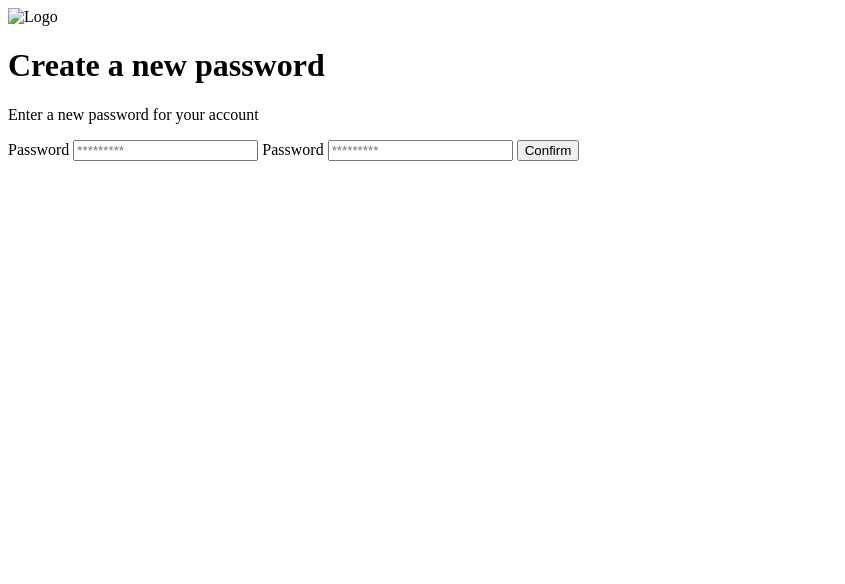
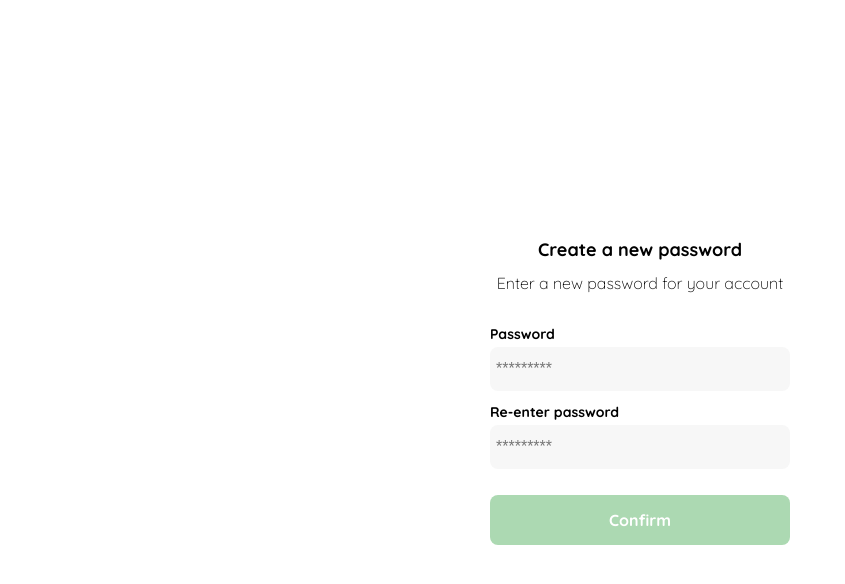
Before and after one commit to m-almeci/yard-sale, a plain HTML site: page password.html in a window 1280 px wide. Shown: the whole page, without its empty margins (0-845 px from the left). Drawn offline with Linux system fonts and the light colour scheme.

Commit message:
Add CSS styles for password creation screen

```diff
--- a/password.html
+++ b/password.html
@@ -3,12 +3,99 @@
 <head>
     <meta charset="UTF-8">
     <meta name="viewport" content="width=device-width, initial-scale=1.0">
+    <link rel="preconnect" href="https://fonts.gstatic.com" crossorigin>
+    <link href="https://fonts.googleapis.com/css2?family=Quicksand:wght@300;500;700&display=swap" rel="stylesheet">
     <title>Document</title>
+    <style>
+        :root {
+            --very-light-pink: #C7C7C7;
+            --text-input-field: #F7F7F7;
+            --hospital-green: #ACD9B2;
+            --white: #FFFFFF;
+            --black: #000000;
+            --sm: 14px;
+            --md: 16px;
+            --lg: 18px;
+        }
+        body {
+            margin: 0;
+            font-family: 'Quicksand', sans-serif;
+        }
+        .login {
+            width: 100%;
+            height: 100vh;
+            display: grid;
+            place-items: center;
+        }
+        .form-container {
+            display: grid;
+            grid-template-rows: auto 1fr auto;
+            width: 300px;
+        }
+        .logo {
+            width: 150px;
+            margin-bottom: 48px;
+            justify-self: center;
+            display: none;
+        }
+        .title {
+            font-size: var(--lg);
+            margin-bottom: 12px;
+            text-align: center;
+        }
+        .subtitle {
+            color: var(--black);
+            font-size: var(--md);
+            font-weight: 300;
+            margin-top: 0;
+            margin-bottom: 32px;
+            text-align: center;
+        }
+        .form {
+            display: flex;
+            flex-direction: column;
+        }
+        .label {
+            font-size: var(--sm);
+            font-weight: bold;
+            margin-bottom: 4px;
+        }
+        .input {
+            background-color: var(--text-input-field);
+            border: none;
+            border-radius: 8px;
+            height: 32px;
+            font-size: var(--md);
+            padding: 6px;
+            margin-bottom: 12px;
+        }
+        .primary-button {
+            background-color: var(--hospital-green);
+            border-radius: 8px;
+            border: none;
+            color: var(--white);
+            width: 100%;
+            cursor: pointer;
+            height: 50px;
+            font-size: var(--md);
+            font-weight: bold;
+            font-family: 'Quicksand', sans-serif;
+        }
+        .login-button {
+            margin-top: 14px;
+            margin-bottom: 30px;
+        }
+        @media (max-width: 640px) {
+            .logo {
+                display: block;
+            }
+        }
+    </style>
 </head>
 <body>
     <div class="login">
         <div class="form-container">
-            <img src="" alt="Logo" class="logo">
+            <img src="./logos/logo_yard_sale.svg" alt="Logo" class="logo">
 
             <h1 class="title">Create a new password</h1>
             <p class="subtitle">Enter a new password for your account</p>
@@ -16,7 +103,7 @@
             <form action="/" class="form">
                 <label for="password" class="label">Password</label>
                 <input type="password" id="password" placeholder="*********" class="input input-password">
-                <label for="new-password" class="label">Password</label>
+                <label for="new-password" class="label">Re-enter password</label>
                 <input type="password" id="new-password" placeholder="*********" class="input input-password">
 
                 <input type="submit" value="Confirm" class="primary-button login-button">
```
Also changed, not shown: index.html (+2 -2 lines), icons/bt_add_to_cart.svg (renamed from Platzi_YardSale_Icons/bt_add_to_cart.svg), icons/bt_added_to_cart.svg (renamed from Platzi_YardSale_Icons/bt_added_to_cart.svg), icons/email.svg (renamed from Platzi_YardSale_Icons/email.svg), icons/flechita.svg (renamed from Platzi_YardSale_Icons/flechita.svg), icons/icon_close.png (renamed from Platzi_YardSale_Icons/icon_close.png), icons/icon_menu.svg (renamed from Platzi_YardSale_Icons/icon_menu.svg), icons/icon_shopping_cart.svg (renamed from Platzi_YardSale_Icons/icon_shopping_cart.svg), icons/icon_shopping_cart_notification.svg (renamed from Platzi_YardSale_Icons/icon_shopping_cart_notification.svg), logos/favicon_bota_fora.svg (renamed from Platzi_YardSale_Logos/favicon_bota_fora.svg), logos/favicon_yard_sale.svg (renamed from Platzi_YardSale_Logos/favicon_yard_sale.svg), logos/logo_bota_fora.svg (renamed from Platzi_YardSale_Logos/logo_bota_fora.svg), logos/logo_yard_sale.svg (renamed from Platzi_YardSale_Logos/logo_yard_sale.svg).
